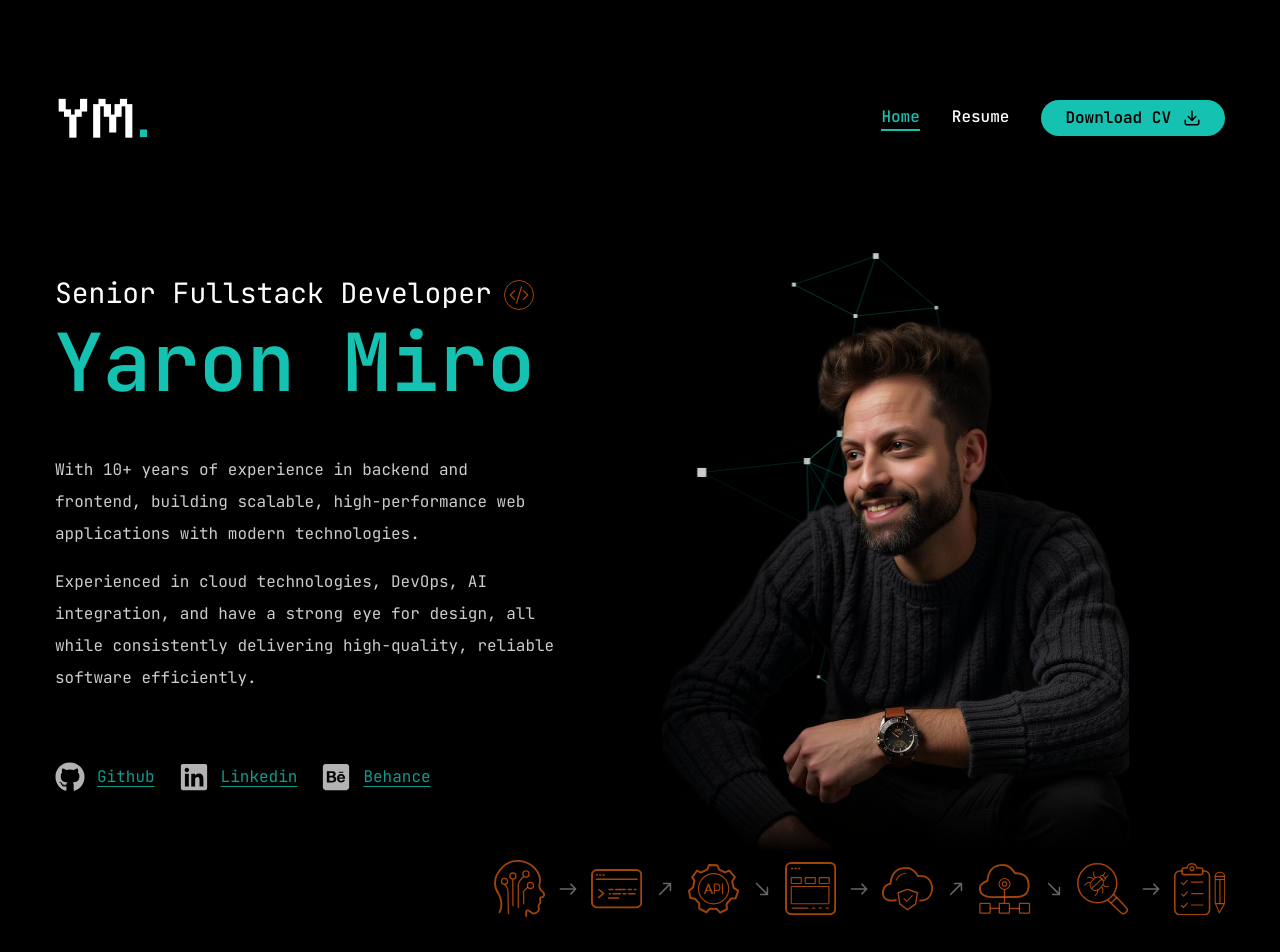
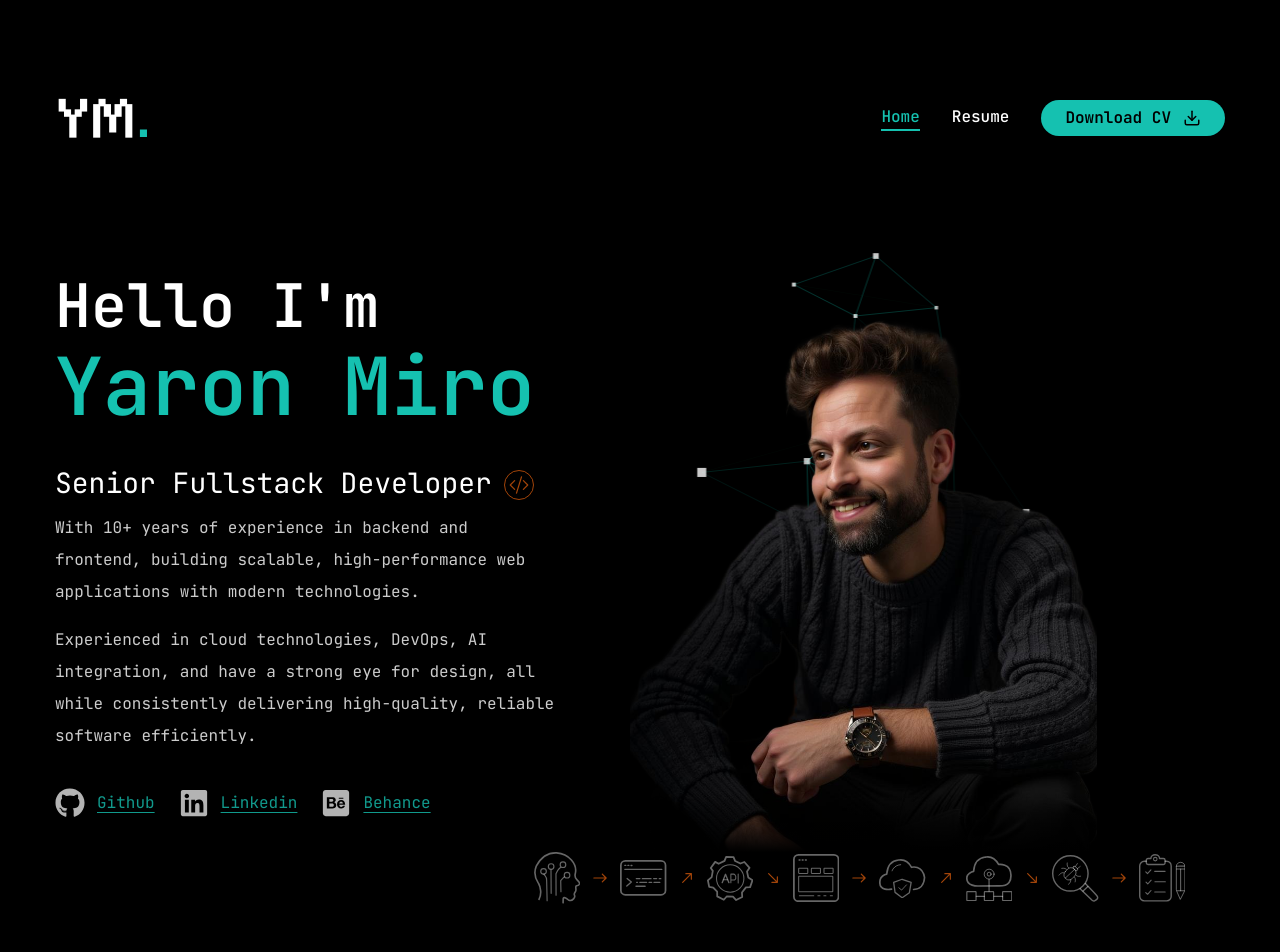
Before and after one commit to YaronMiro/ym-website, a Next.js app: page / in a window 1280 px wide. Shown: the top 952 px of the page. Built offline with nearby package versions, Linux system fonts and the light colour scheme.

Commit message:
adding all icons colors

```diff
--- a/app/globals.css
+++ b/app/globals.css
@@ -143,7 +143,7 @@
   }
 
   .ym-icon {
-    @apply w-[3.2rem]
+    @apply w-[2.9rem]
   }
 
   .bottom-bg-fade {
--- a/app/page.tsx
+++ b/app/page.tsx
@@ -19,16 +19,16 @@ const Home: React.FC = () => {
         <div className="container mx-auto h-full">
           <div className="relative flex flex-col xl:flex-row items-center justify-between">
             <div className="text-center xl:text-left bg-primary">
-              <div className="flex align-center leading-[25px] gap-3">
+              <h1 className="h1">
+                <span className="text-6xl text-white"> Hello I&apos;m</span>
+                <br />
+                <span className="text-accent">Yaron Miro</span>
+              </h1>
+              <div className="flex align-center mt-10 leading-[25px] gap-3">
                 <span className="text-[28px]">Senior Fullstack Developer</span>
                 <BsCodeSlash role="img" aria-label="developer icon" className="inline rounded-full p-[4px] w-[30px] h-[30px] border border-secondary/70 text-secondary/70" />
               </div>
-              <h1 className="h1 mt-2">
-                {/* <span className="text-6xl text-white/65"> Hello I&apos;m</span>
-                <br /> */}
-                <span className="text-accent">Yaron Miro</span>
-              </h1>
-              <div className="max-w-[500px] mt-12 mb-9 leading-8 text-white/80">
+              <div className="max-w-[500px] mt-3 mb-9 leading-8 text-white/80">
                 <p>
                   With 10+ years of experience in backend and frontend, building scalable, high-performance web applications with modern technologies.
                 </p>
@@ -45,14 +45,14 @@ const Home: React.FC = () => {
                   <span>Download CV</span>
                   <FiDownload className="text-xl" />
                 </Button>
-                <Social className="flex xl:flex-row mt-8 mb-8 gap-6" />
+                <Social className="flex xl:flex-row mb-8 gap-6" />
               </div>
             </div>
             <div>
               <ParticlesContainer className="absolute top-0 right-0 bottom-0  w-[55%] h-[85%] z-[-9999]" />
               <div className="relative">
                 <Image
-                  className="xl:mr-24"
+                  className="xl:mr-32"
                   src={heroImage}
                   height={600}
                   alt="Image of Yaron Miro"
@@ -61,27 +61,27 @@ const Home: React.FC = () => {
               </div>
               </div>
           </div>
-            <div className="flex xl:justify-end mt-2">
-              <div className="flex gap-1 items-center stroke-secondary/70">
+            <div className="flex xl:justify-end mr-10">
+              <div className="flex gap-1 items-center stroke-white/40">
                 <YmIcon className="ym-icon" icon="head" />
-                <IoIosArrowRoundForward className="text-3xl text-white/40 mx-1" />
+              <IoIosArrowRoundForward className="text-2xl text-secondary/70 mx-1" />
                 <YmIcon className="ym-icon" icon="app-code" />
-                <IoIosArrowRoundForward className="text-3xl text-white/40 mx-1 -rotate-45" />
+              <IoIosArrowRoundForward className="text-2xl text-secondary/70 mx-1 -rotate-45" />
                 <YmIcon className="ym-icon" icon="api" />
-                <IoIosArrowRoundForward className="text-3xl text-white/40 mx-1 rotate-45" />
+              <IoIosArrowRoundForward className="text-2xl text-secondary/70 mx-1 rotate-45" />
                 <YmIcon className="ym-icon" icon="ui" />
-                <IoIosArrowRoundForward className="text-3xl text-white/40 mx-1" />
+              <IoIosArrowRoundForward className="text-2xl text-secondary/70 mx-1" />
                 <YmIcon className="ym-icon" icon="cloud-shield" />
-                <IoIosArrowRoundForward className="text-3xl text-white/40 mx-1 -rotate-45" />
+              <IoIosArrowRoundForward className="text-2xl text-secondary/70 mx-1 -rotate-45" />
                 <YmIcon className="ym-icon" icon="cloud-balancer" />
-                <IoIosArrowRoundForward className="text-3xl text-white/40 mx-1 rotate-45" />
+              <IoIosArrowRoundForward className="text-2xl text-secondary/70 mx-1 rotate-45" />
                 <YmIcon className="ym-icon" icon="bug-tracker" />
-                <IoIosArrowRoundForward className="text-3xl text-white/40 mx-1" />
+              <IoIosArrowRoundForward className="text-2xl text-secondary/70  mx-1" />
                 <YmIcon className="ym-icon" icon="todo-list" />
             </div>
           </div>
-          <Separator className="mt-20 bg-white/30" />
         </div>
+        <Separator className="mt-20 bg-white/30" />
       </section>
     </>
 
--- a/components/Header.tsx
+++ b/components/Header.tsx
@@ -5,6 +5,7 @@ import { FiDownload } from "react-icons/fi";
 import Nav from '@/components/Nav';
 import MobileNav from '@/components/MobileNav';
 import Logo from "@/components/Logo";
+import { Separator } from "@/components/ui/separator";
 
 
 const Header: React.FC = () => {
@@ -27,6 +28,7 @@ const Header: React.FC = () => {
                     <MobileNav />
                 </div>
             </div>
+            {/* <Separator className="mt-20 bg-white/30" /> */}
         </header>
     );
 };
```
